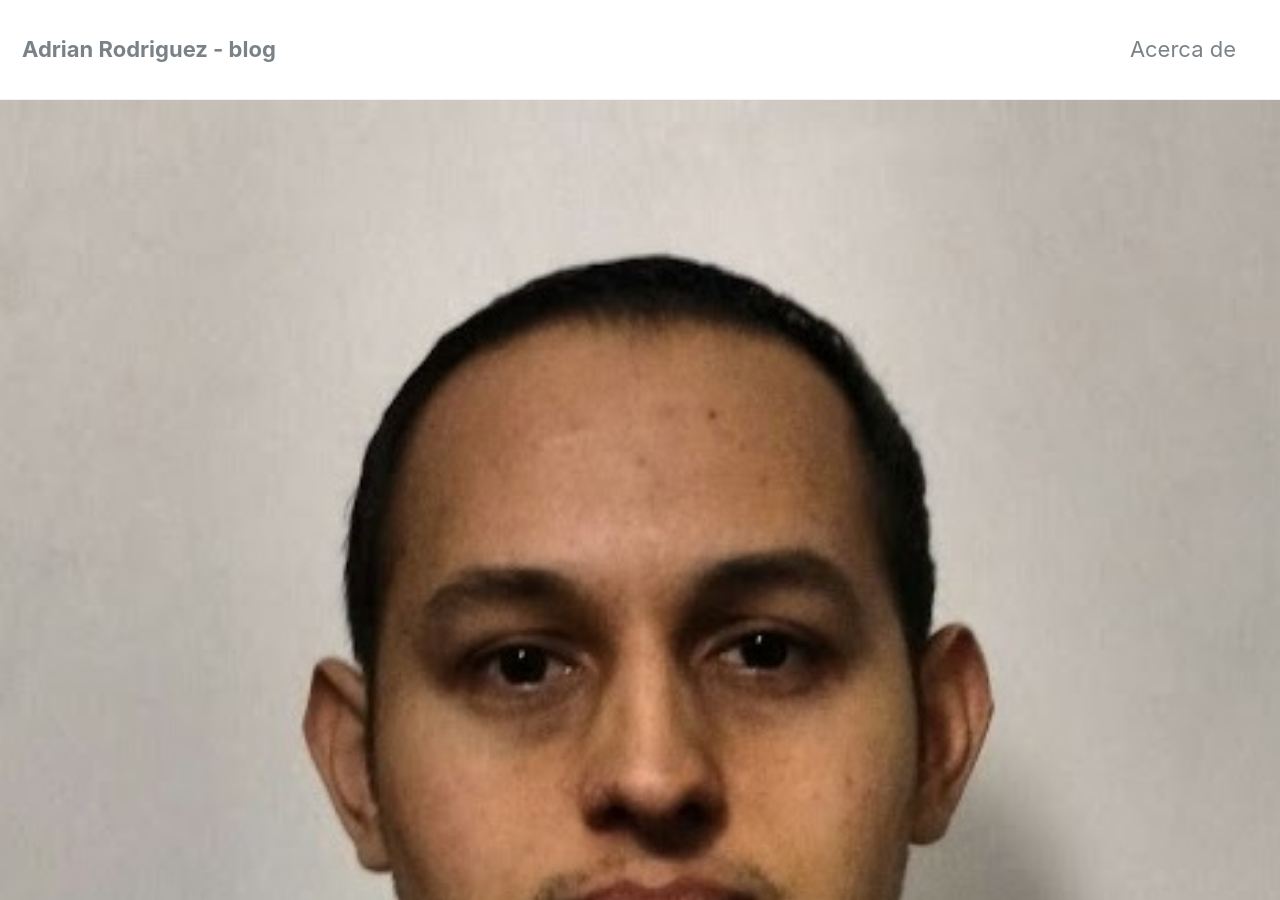
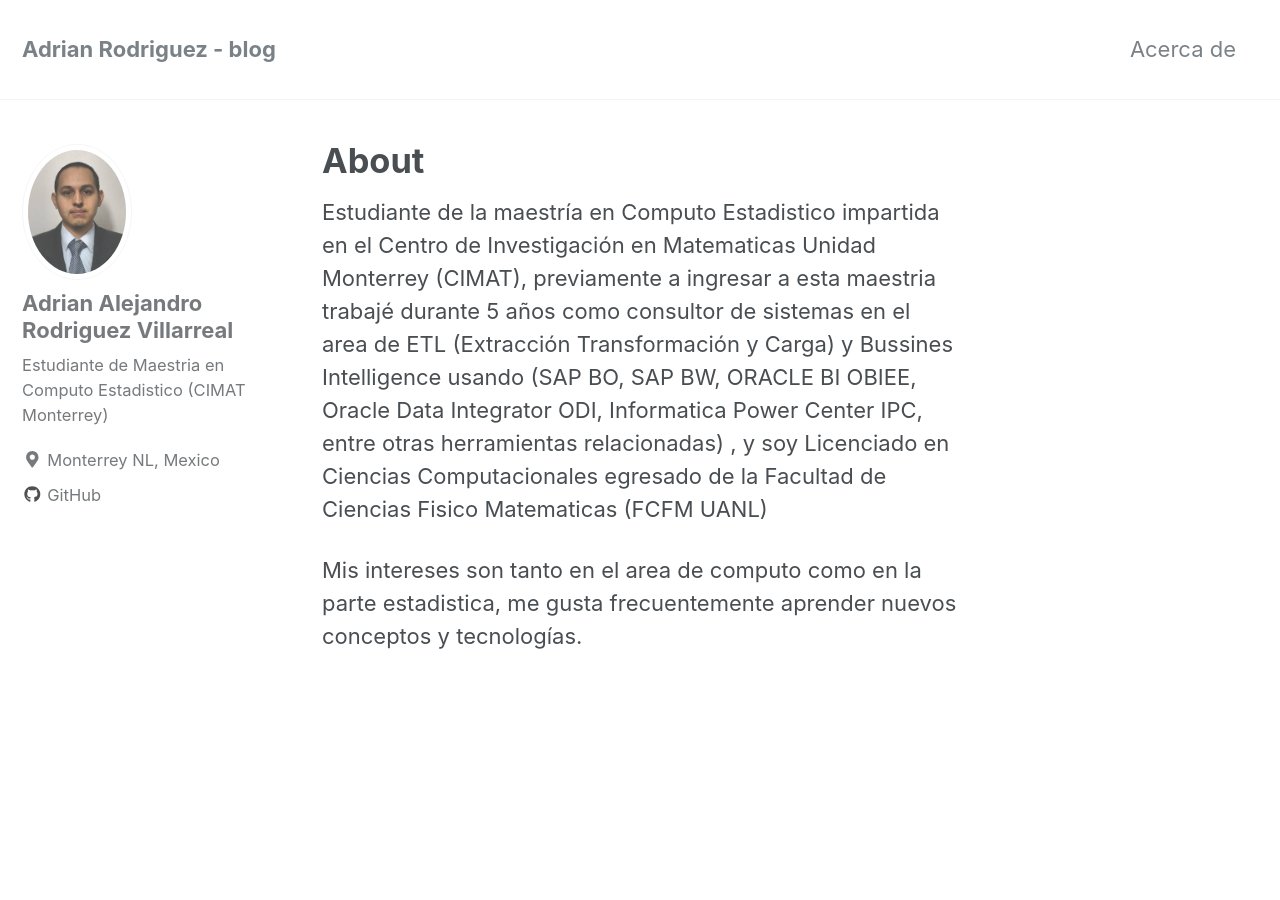
Before and after one commit to adrian-rdz/adrian-rdz.github.io, a Jekyll site: the page built from _pages/about.md, in a window 1280 px wide and 900 px high. Built offline with Jekyll 4.4.1, drawn with Linux system fonts in a browser that asks for light colours; nearby versions of some CDN libraries.

Commit message:
cambio diseño pagina

```diff
--- a/_pages/about.md
+++ b/_pages/about.md
@@ -1,8 +1,6 @@
 ---
 title: "About"
 permalink: /about/
-header:
-  image: "/images/AdrianRodriguez.jpg"
 ---
 
 Estudiante de la maestría en Computo Estadistico impartida en el Centro de Investigación en Matematicas Unidad Monterrey (CIMAT), previamente a ingresar a esta maestria trabajé durante 5
```
